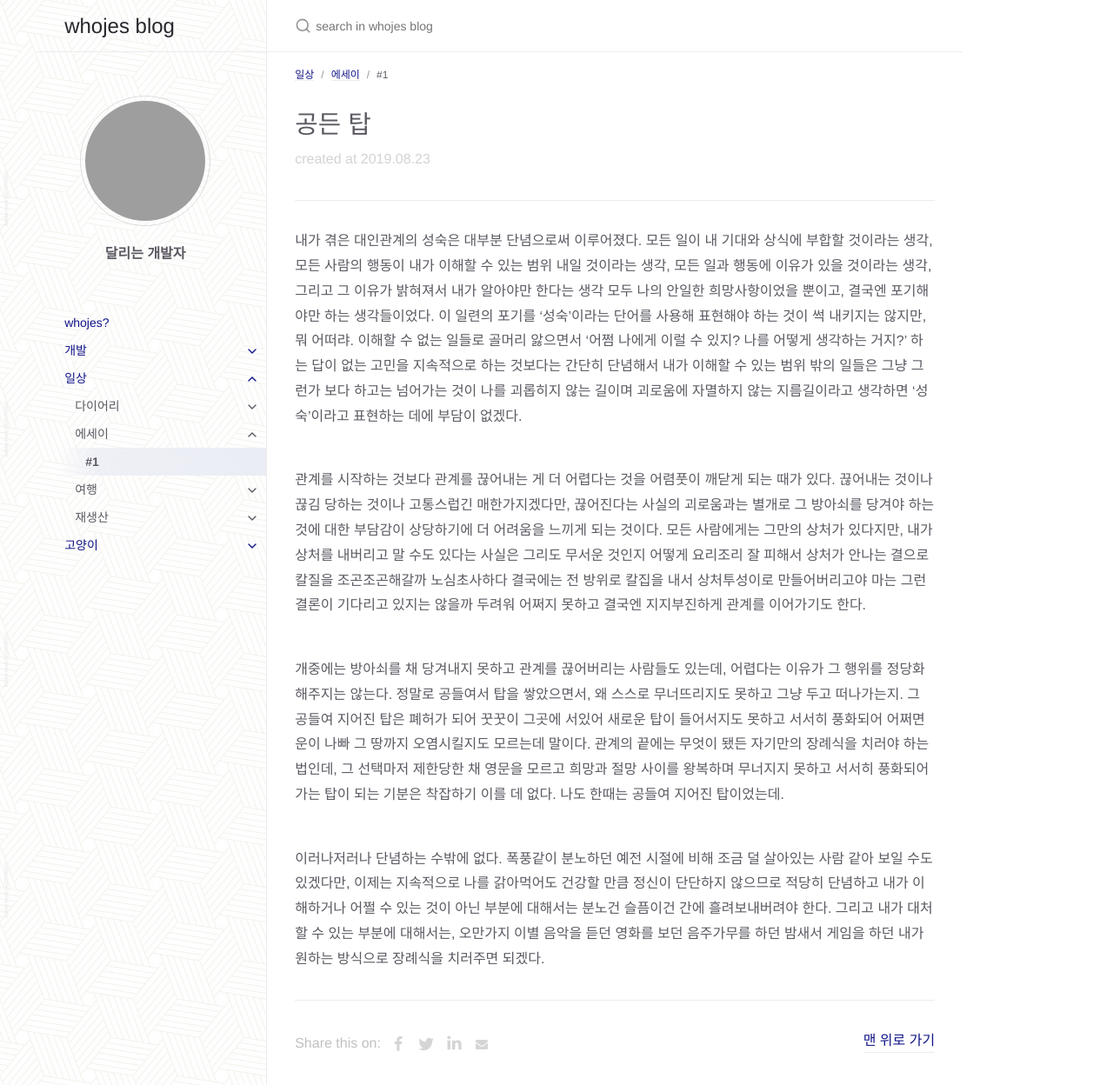
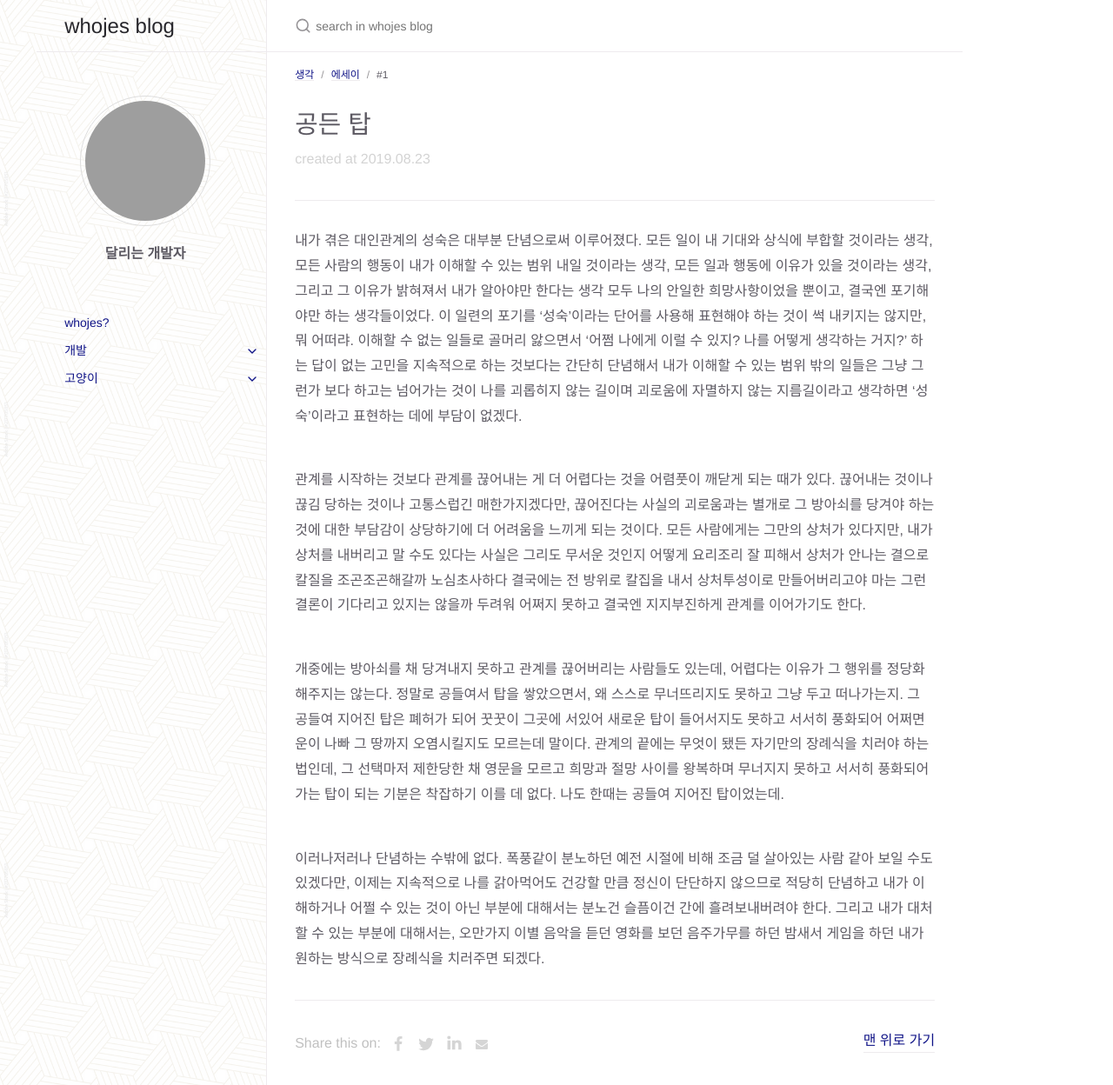
Before and after one commit to whojes/whojes.github.io, a Jekyll site: the page built from docs/life/thoughts/essay/essay_1.md, in a window 1280 px wide and 1259 px high. Shown: the top 1248 px of the window at 87% size. Built offline with Jekyll 4.4.1, drawn with Linux system fonts in a browser that asks for light colours; grey boxes are pictures that could not be loaded.

Commit message:
ㅁㄴㅇㄹ

```diff
--- a/docs/life/essay/essay.md
+++ b/docs/life/thoughts/essay/essay.md
@@ -1,10 +1,10 @@
 ---
 layout: default
 title: 에세이
-parent: 일상
+parent: 생각
 nav_order: 2
 has_children: true
-permalink: life/essay
+permalink: life/thoughts/essay
 ---
 
 ## 글쓰기
--- a/docs/life/essay/essay_1.md
+++ b/docs/life/thoughts/essay/essay_1.md
@@ -3,12 +3,12 @@
 title: "#1"
 title_sub: 공든 탑
 parent: 에세이
-grand_parent: 일상
+grand_parent: 생각
 created_at: 2019.08.23
 nav_order: 1
 print_title: true
 share_enable: true
-permalink: life/essay/1
+permalink: life/thoughts/essay/1
 ---
 
 내가 겪은 대인관계의 성숙은 대부분 단념으로써 이루어졌다. 모든 일이 내 기대와 상식에 부합할 것이라는 생각, 모든 사람의 행동이 내가 이해할 수 있는 범위 내일 것이라는 생각, 모든 일과 행동에 이유가 있을 것이라는 생각, 그리고 그 이유가 밝혀져서 내가 알아야만 한다는 생각 모두 나의 안일한 희망사항이었을 뿐이고, 결국엔 포기해야만 하는 생각들이었다. 이 일련의 포기를 ‘성숙’이라는 단어를 사용해 표현해야 하는 것이 썩 내키지는 않지만, 뭐 어떠랴. 이해할 수 없는 일들로 골머리 앓으면서 ‘어쩜 나에게 이럴 수 있지? 나를 어떻게 생각하는 거지?’ 하는 답이 없는 고민을 지속적으로 하는 것보다는 간단히 단념해서 내가 이해할 수 있는 범위 밖의 일들은 그냥 그런가 보다 하고는 넘어가는 것이 나를 괴롭히지 않는 길이며 괴로움에 자멸하지 않는 지름길이라고 생각하면 ‘성숙’이라고 표현하는 데에 부담이 없겠다.
```
Also changed, not shown: docs/life/thoughts/interestings.md (renamed from docs/life/career/interestings.md, +1 -1 lines), docs/life/thoughts/thoughts.md (added, +12 -0 lines), docs/life/trashes/.old.career.md (renamed from docs/life/career/.old.career.md), docs/life/trashes/.old.life.md (renamed from docs/life/life.md).
